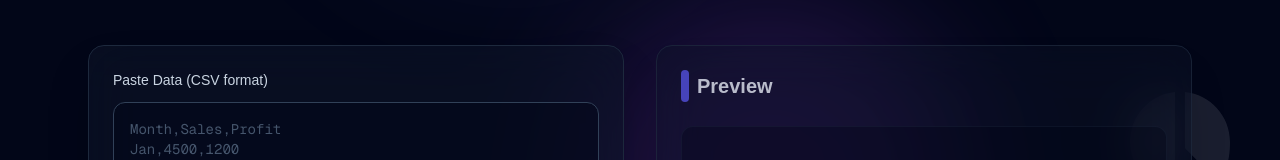
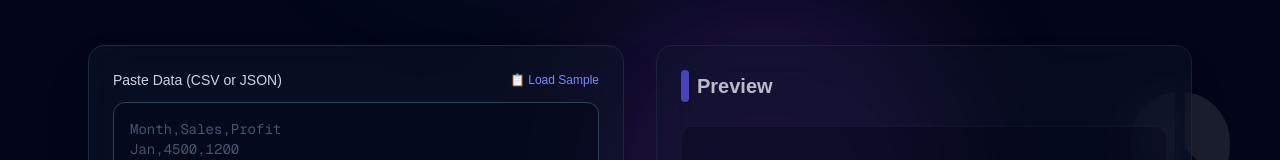
Before and after one commit to degan85/chartgen-ai, a Next.js app: page / in a window 1280 px wide. Shown: the part 423-583 px from the top of the page. Built offline with nearby package versions, Linux system fonts and the light colour scheme.

Commit message:
feat: Add sample data button

```diff
--- a/src/app/page.tsx
+++ b/src/app/page.tsx
@@ -370,9 +370,23 @@ export default function Home() {
             <div className="space-y-6">
               {/* Data Input */}
               <div className="space-y-3">
-                <label htmlFor="data-input" className="block text-sm font-medium text-slate-300">
-                  Paste Data (CSV format)
-                </label>
+                <div className="flex items-center justify-between">
+                  <label htmlFor="data-input" className="block text-sm font-medium text-slate-300">
+                    Paste Data (CSV or JSON)
+                  </label>
+                  <button
+                    onClick={() => setDataInput(`Month,Sales,Profit
+Jan,4500,1200
+Feb,5200,1800
+Mar,4800,1500
+Apr,6100,2200
+May,7300,2800
+Jun,6800,2400`)}
+                    className="text-xs text-indigo-400 hover:text-indigo-300 transition-colors"
+                  >
+                    📋 Load Sample
+                  </button>
+                </div>
                 <textarea
                   id="data-input"
                   value={dataInput}
```
